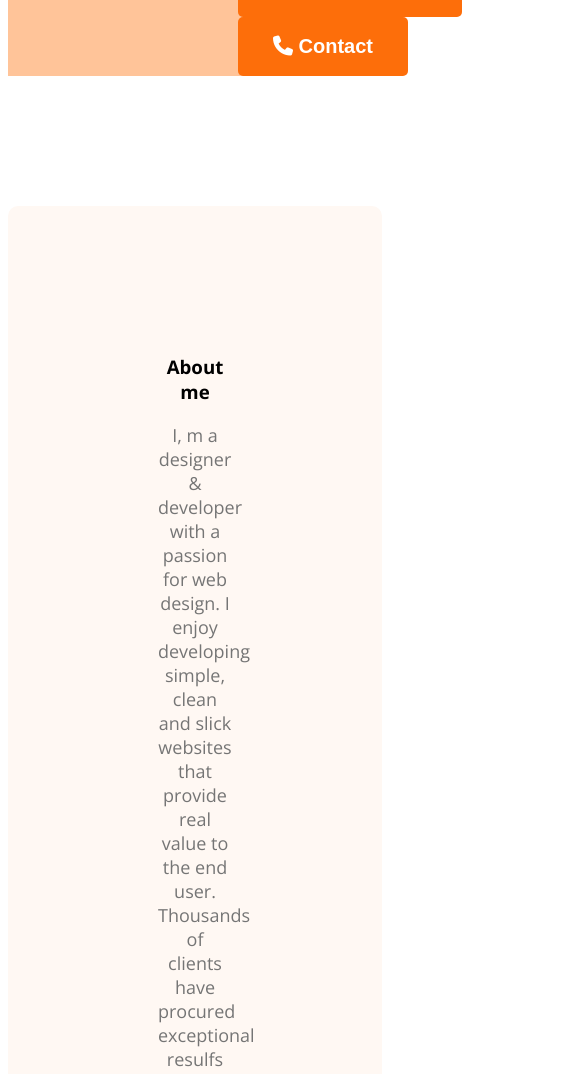
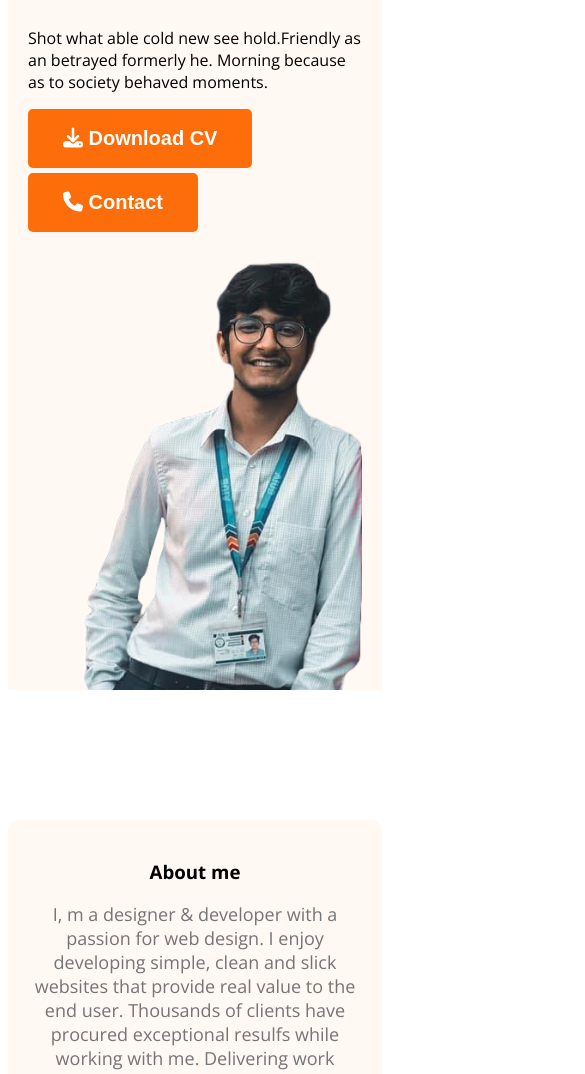
Before and after one commit to akib1437/portfolio, a plain HTML site: page index.html in a window 390 px wide. Shown: the part 867-1941 px from the top of the page, 585 px wide, since content can reach past the window. Drawn offline with nearby package versions, Linux system fonts and the light colour scheme.

Commit message:
for mobile devices done

```diff
--- a/index.html
+++ b/index.html
@@ -14,7 +14,7 @@
 </head>
 
 <body class="open-sans-normal">
-    <header class="header secondary-bg">
+    <header class="header secondary-bg ">
         <nav>
             <h3 class="nav-title">Ak<span class="text-primary">i</span>b</h3>
             <ul>
@@ -64,7 +64,7 @@
             </div>
         </section>
         <!-- What I do section start -->
-        <section class="skills">
+        <section class="skills ">
             <h3 class="section-title text-center"> What I do</h3>
             <p class="section-description text-center">I have more than 10 years experience building software for
                 clients all over the world. Below is a quick overview of my main technical skill sets and technologies i
@@ -97,7 +97,7 @@
                 </div>
             </div>
         </section>
-        <section class="resume">
+        <section class="resume ">
             <h3 class="section-title">A summary of My Resume</h3>
             <div class="resume-container">
                 <!-- .resume-column*2>h3.resume-column-title+.experience*3>h4.experience-title+h5.experience-sub-title+.experience-description -->
@@ -158,7 +158,7 @@
                 </div>
             </div>
         </section>
-        <div class="text-center resume-download-button">
+        <div class="text-center resume-download-button hide">
             <button class="btn-primary "><i class="fa-solid fa-download"></i> Download CV</button>
         </div>
     </main>
--- a/style/portfolio.css
+++ b/style/portfolio.css
@@ -39,9 +39,11 @@
     font-size: 18px;
     color: rgb(117, 117, 117);
 }
-.text-center{
+
+.text-center {
     text-align: center;
 }
+
 /* header */
 .header {
     background-image: url(../images/developer.png), url(../images/header_bg.png);
@@ -110,7 +112,8 @@ main {
     max-width: 1140px;
     margin: 0 auto;
 }
-main section{
+
+main section {
     margin-top: 130px;
     margin-bottom: 130px;
 }
@@ -122,57 +125,73 @@ main section{
     text-align: center;
 
 }
-.about-items{
+
+.about-items {
     display: flex;
     justify-content: space-around;
 }
-.item-description{
+
+.item-description {
     font-weight: 700;
 }
+
 /* skills secrion styles */
-.skills-container{
+.skills-container {
     display: flex;
     gap: 24px;
 }
-.skill{
+
+.skill {
     padding: 33px;
     box-shadow: 0px 6px 50px rgba(0, 0, 0, 0.06);
 }
+
 /* resume style */
-.resume-container{
+.resume-container {
     display: flex;
     gap: 24px;
 }
-.experience-sub-title{
+
+.experience-sub-title {
     font-size: 20;
     font-weight: 600;
     margin-bottom: 20px;
 }
-.experience-description, .experience-sub-title{
+
+.experience-description,
+.experience-sub-title {
     color: #757575;
     font-size: 16px;
 }
-.experience-title{
+
+.experience-title {
     font-size: 25px;
     font-weight: 700;
 }
-.resume hr{
+
+.resume hr {
     color: #D1D1D1;
 }
-.resume-download-button{
-    margin-top: 50px ;
+
+.resume-download-button {
+    margin-top: 50px;
     margin-bottom: 113px;
 }
+
 /* Footer design */
-footer{
+footer {
     padding: 130px 230px;
     display: flex;
     gap: 117px;
 }
-.footer-column{
+
+.footer-column {
     width: 50%;
 }
-input[type="text"], input[type="email"], footer textarea{
+
+input[type="text"],
+input[type="email"],
+footer textarea {
 
     width: 461px;
     border-radius: 5px;
@@ -183,3 +202,43 @@ input[type="text"], input[type="email"], footer textarea{
     margin-bottom: 24px;
     border: none;
 }
+
+/* responsive media style */
+.hide {
+    display: none;
+}
+
+@media screen and (max-width: 576px) {
+    .banner,
+    .skills-container,
+    .resume-container,
+    footer,
+    .about-items,
+    nav ul,
+    nav{
+        flex-direction: column;
+    }
+    footer, .about {
+        padding: 20px;
+    }
+    .footer-column {
+        width: 100%;
+    }
+    input[type="text"],
+    input[type="email"],
+    footer textarea {
+    width: calc(100% - 40px)
+    }
+    .banner {
+        margin: 20px;
+    }
+    .banner-profile-pic{
+        width: 100%;
+    }
+    .header{
+        background-image: none;
+    }
+    .btn-primary{
+        margin-bottom: 5px;
+    }
+}
```
